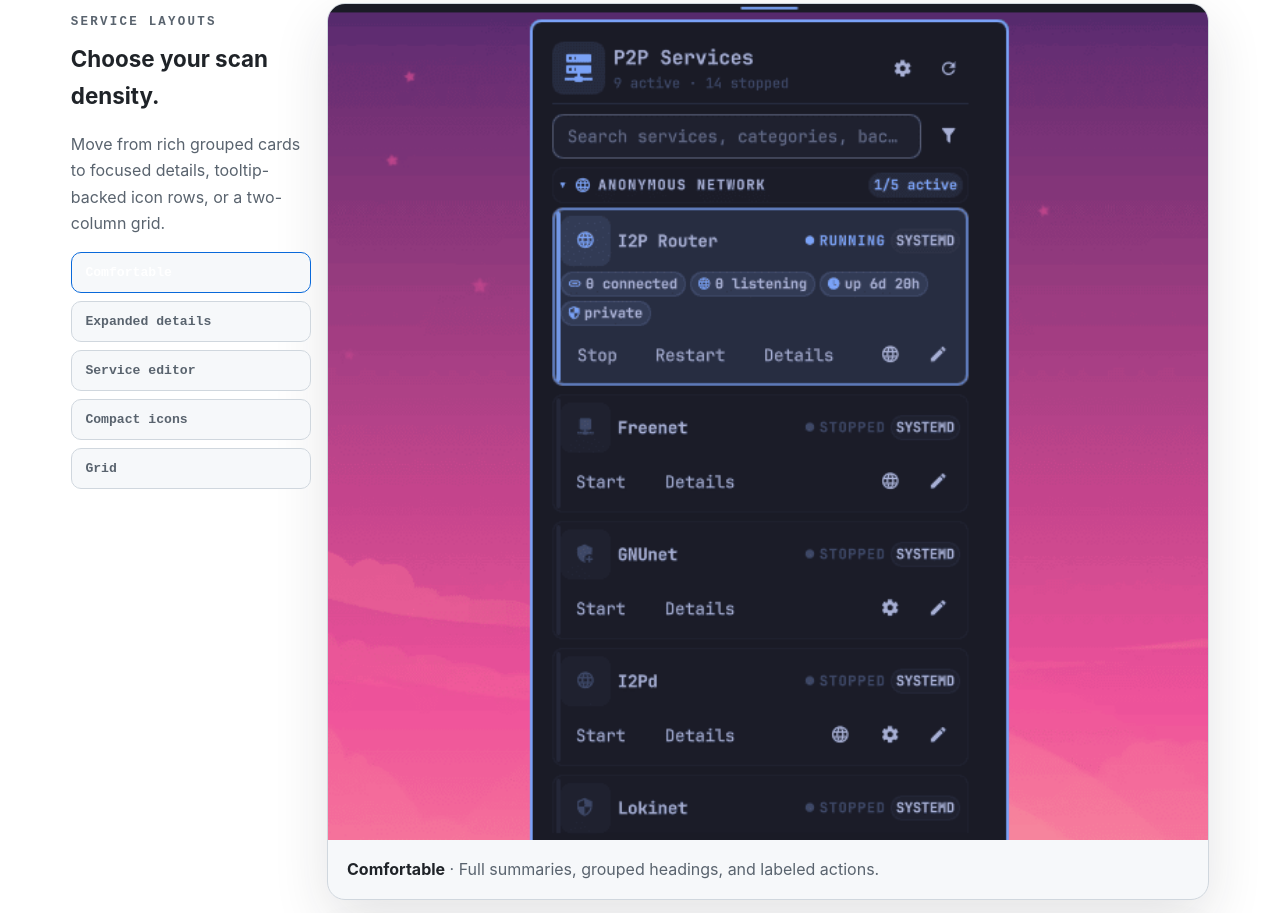
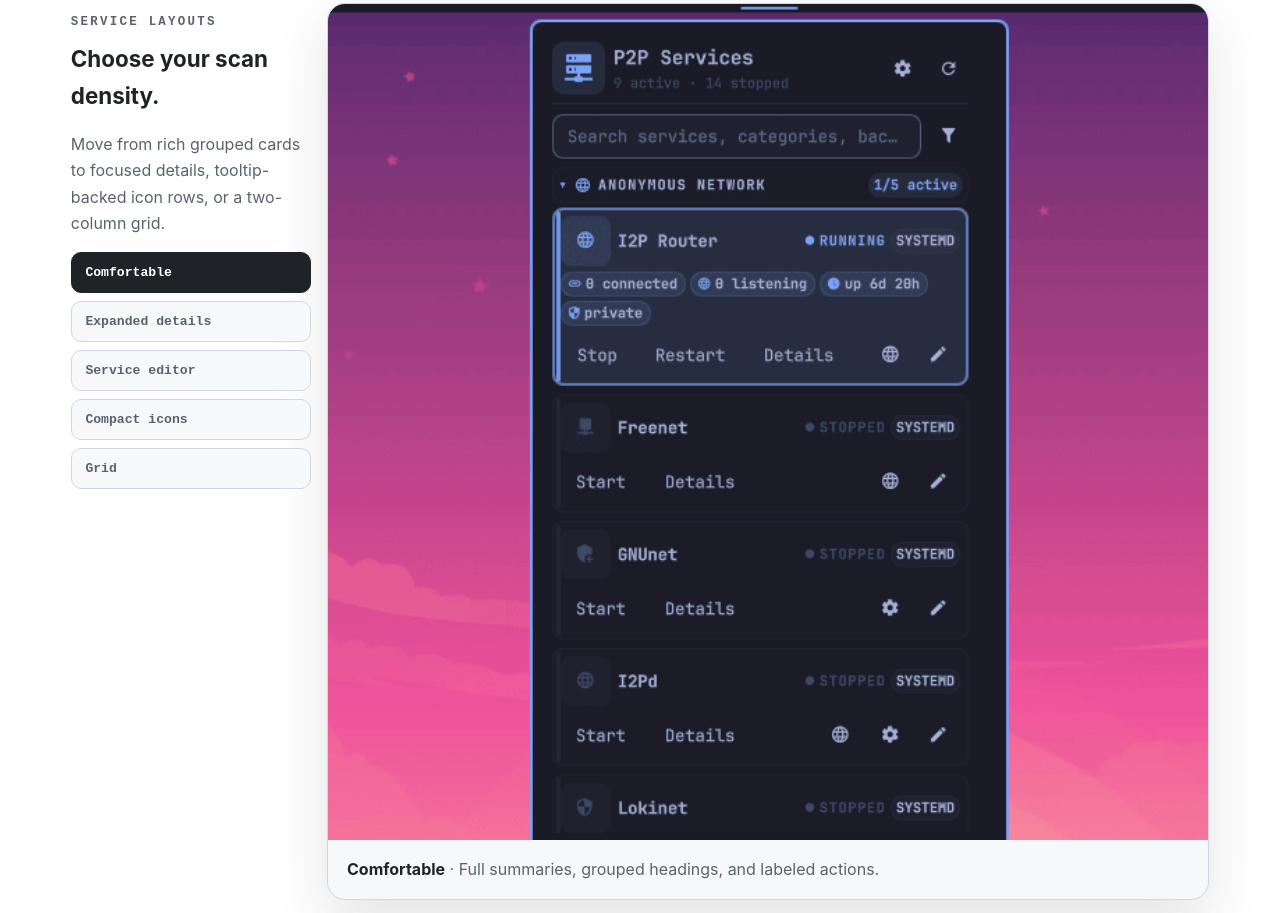
Before and after one commit to bolens/omarchy-p2p-services, a website: page docs/index.html in a window 1280 px wide. Shown: the part 1487-2400 px from the top of the page. Drawn offline with Linux system fonts and the light colour scheme.

Commit message:
fix(site): strengthen light theme contrast

```diff
--- a/docs/theme.css
+++ b/docs/theme.css
@@ -11,4 +11,5 @@
 :is([data-theme="github-light"],[data-theme="catppuccin-latte"],[data-theme="solarized-light"]) body:before{background:radial-gradient(circle at 12% 8%,color-mix(in srgb,var(--cyan) 14%,transparent),transparent 32rem),radial-gradient(circle at 88% 28%,color-mix(in srgb,var(--orange) 12%,transparent),transparent 28rem),var(--deep)}
 :is([data-theme="github-light"],[data-theme="catppuccin-latte"],[data-theme="solarized-light"]) header{background:color-mix(in srgb,var(--deep) 88%,transparent)}
 :is([data-theme="github-light"],[data-theme="catppuccin-latte"],[data-theme="solarized-light"]) :is(.node,.card,.tab,.shot,.bar-demo,.guide article,.terminal){background:var(--panel)}
+:is([data-theme="github-light"],[data-theme="catppuccin-latte"],[data-theme="solarized-light"]) .tab[aria-selected="true"]{background:var(--ink);border-color:var(--ink);color:var(--deep)}
 @media(max-width:800px){.theme-picker{margin-left:auto}.theme-picker select{max-width:8rem}}
```
Also changed, not shown: tests/site.test.js (+1 -0 lines).
